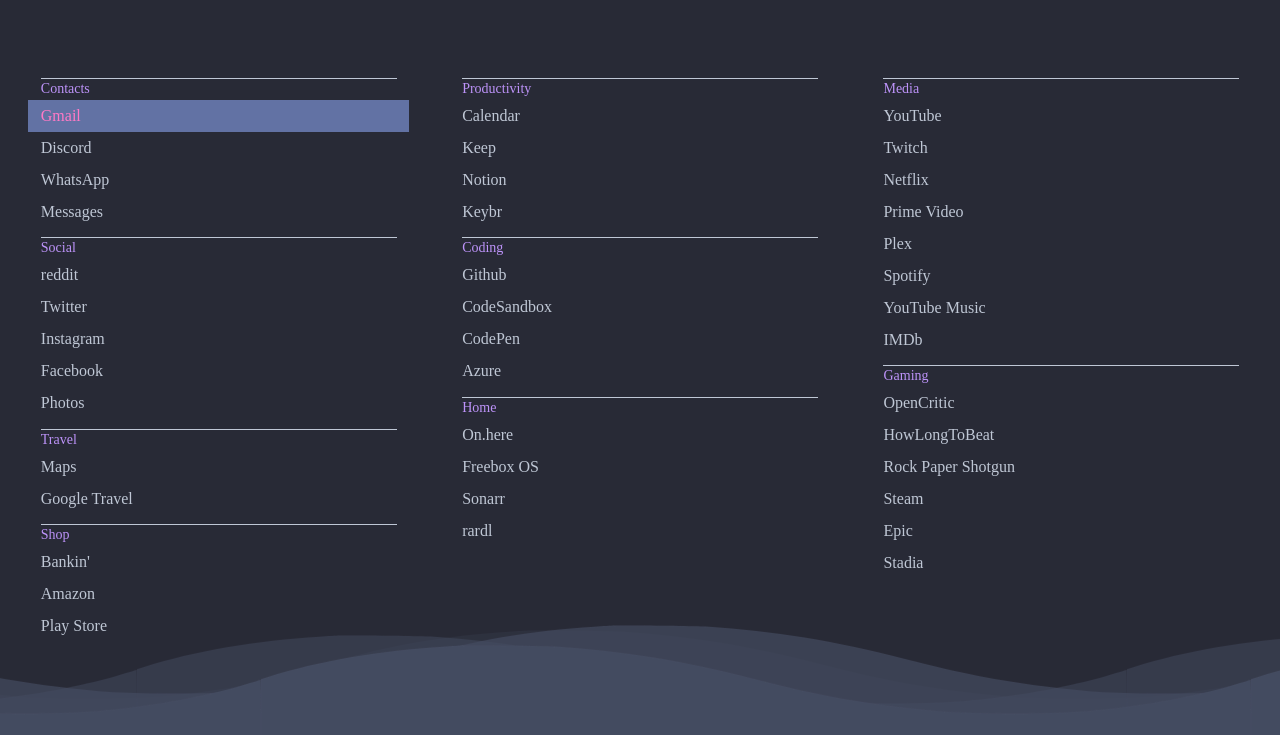
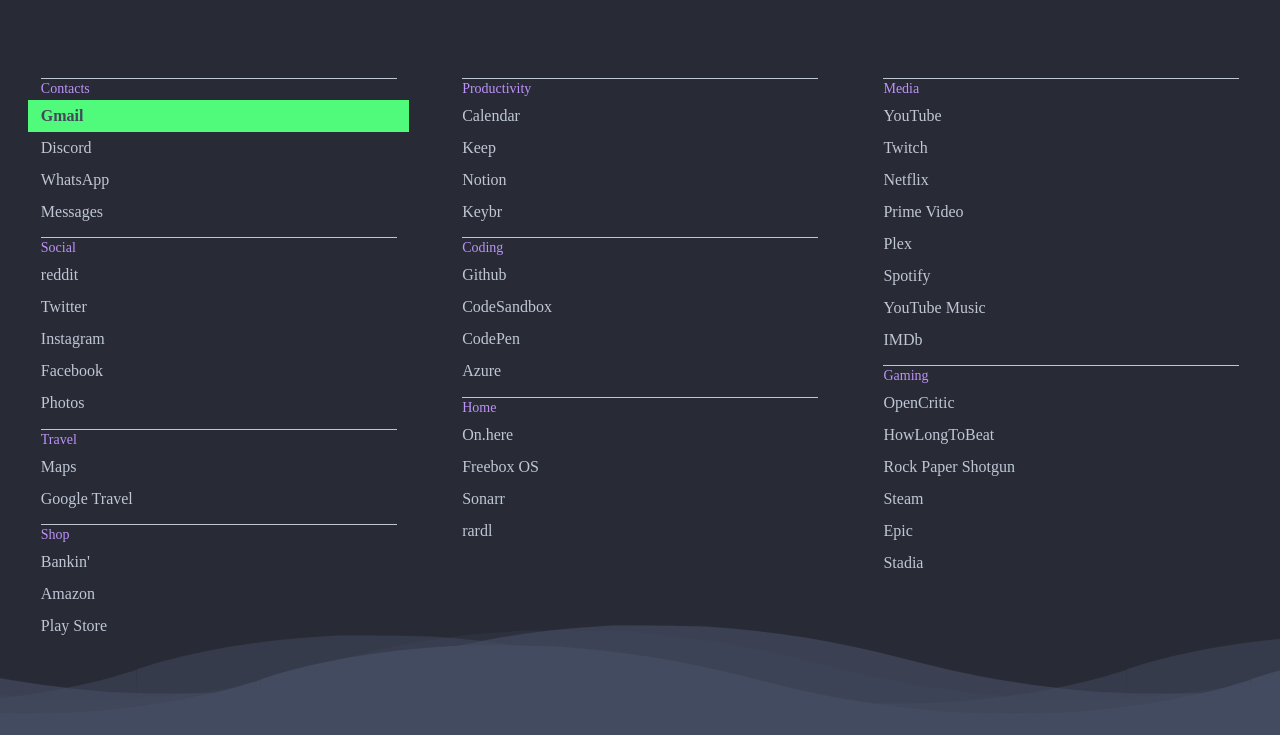
Before and after one commit to mogwaee/mogwaee.github.io, a plain HTML site: page index.html in a window 1280 px wide. In both pictures the pointer is over the link "Gmail". Shown: the part 55-790 px from the top of the page. Drawn offline with Linux system fonts and the light colour scheme; a web font is replaced by a local one.

Commit message:
green hover

```diff
--- a/css/style.css
+++ b/css/style.css
@@ -86,8 +86,9 @@ header > img {
 }
 
 .bookmarks-container > .row > .cols > .group > .bookmarks > .bookmark > a:hover {
-  background-color: #6272a4;
-  color: #ff79c6;
+  background-color: #50fa7b;
+  color: #44475a;
+  font-weight: bold;
 }
 
 /* ------------- WAVE ANIMATION ------------- */
```
